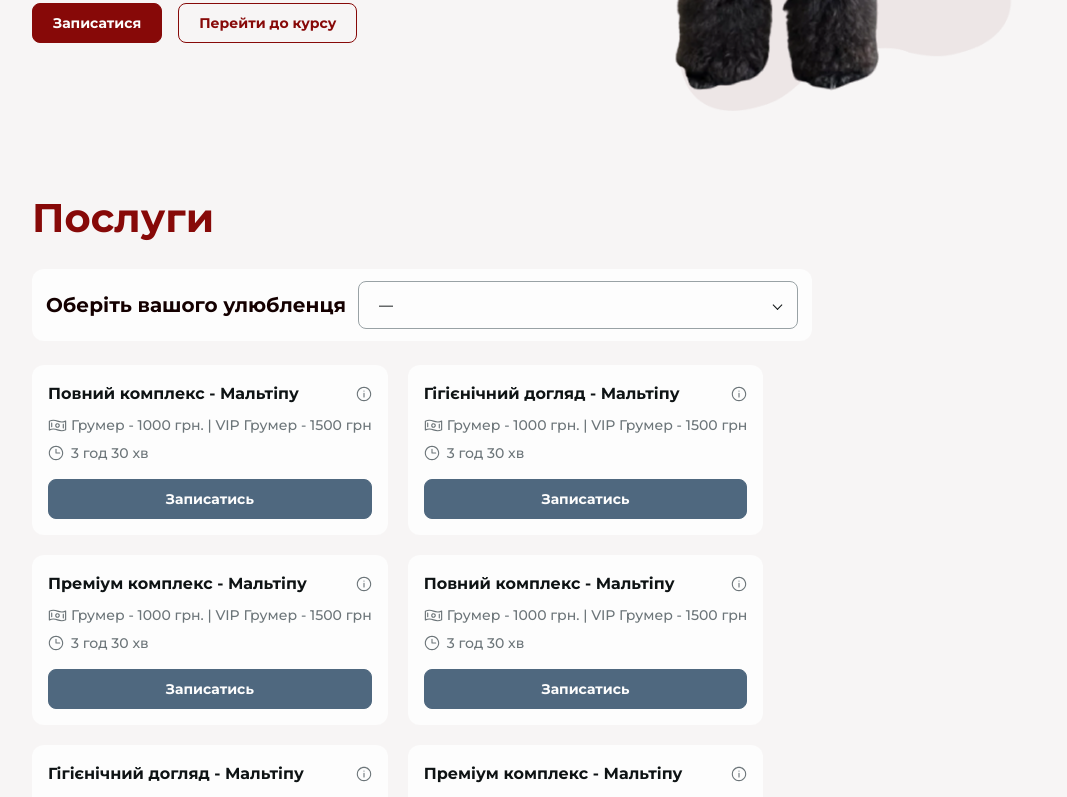
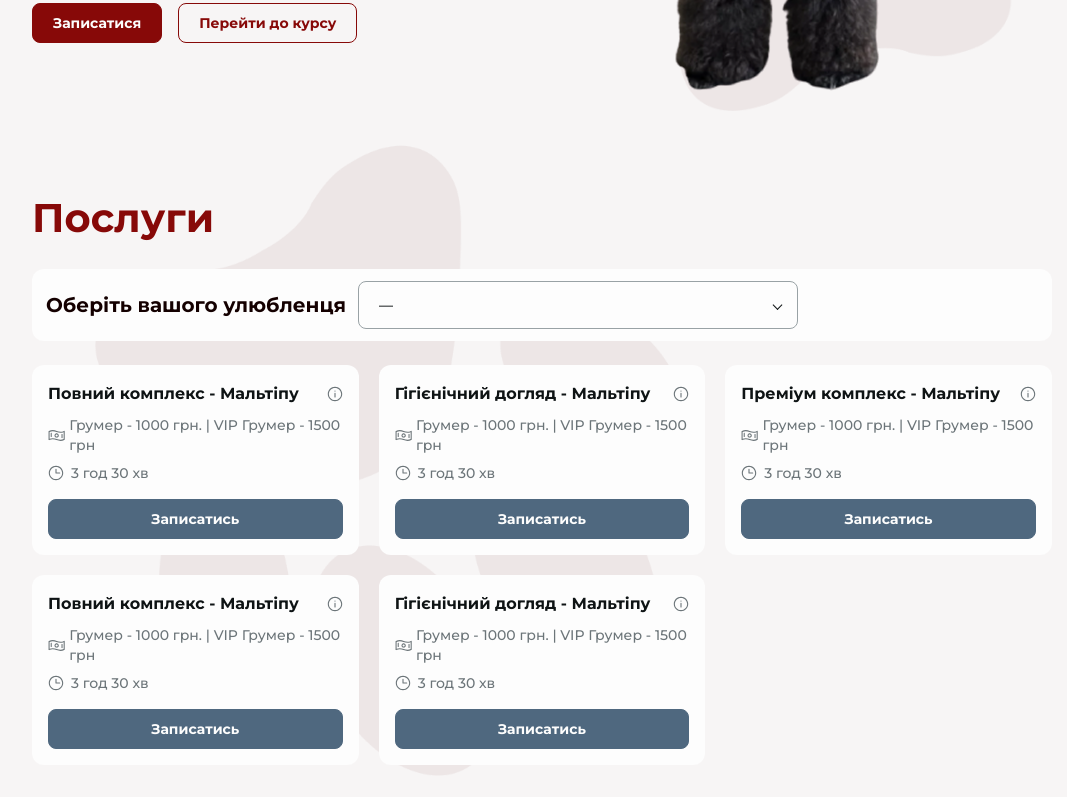
Before and after one commit to mariukhin/bastidot-grooming, a Next.js app in the folder frontend/: page / in a window 1280 px wide. Shown: the part 500-1297 px from the top of the page, without its empty margins (98-1165 px from the left). Built offline with nearby package versions, Linux system fonts and the light colour scheme.

Commit message:
feat: implement services block

```diff
--- a/frontend/src/components/services-block/services-block.module.scss
+++ b/frontend/src/components/services-block/services-block.module.scss
@@ -10,9 +10,15 @@
   padding: 60px 130px;
   gap: 24px;
   height: 100%;
+  background-image: url('./dog-paw.png');
+  background-repeat: no-repeat;
+  background-size: contain;
+  background-position: 25% center;
 
   @include breakpoints.md_r {
     padding: 10px 16px;
+    background-position: center top;
+    background-size: cover;
   }
 
   @include breakpoints.xl {
@@ -44,7 +50,9 @@
   border-radius: 12px;
   background-color: var(--color-white);
 
-  align-self: flex-start;
+  @include breakpoints.sm_r {
+    flex-direction: column;
+  }
 }
 
 .selectBlockText {
@@ -56,6 +64,10 @@
 
 .select {
   width: 440px;
+
+  @include breakpoints.sm_r {
+    width: 333px;
+  }
 }
 
 .serviceContainer {
@@ -63,7 +75,6 @@
   justify-content: flex-start;
   align-items: center;
   align-content: flex-start;
-  align-self: flex-start;
   flex-wrap: wrap;
   gap: 20px;
 }
@@ -71,9 +82,22 @@
 .serviceItemContainer {
   display: flex;
   flex-direction: column;
+  flex-grow: 1;
+  flex-shrink: 1;
   padding: 16px;
   border-radius: 12px;
   background-color: var(--color-white);
   gap: 16px;
-  max-width: 380px;
+  flex-basis: 100%;
+  max-width: 100%;
+
+  @include breakpoints.sm {
+    flex-basis: calc(50% - 10px);
+    max-width: calc(50% - 10px);
+  }
+
+  @include breakpoints.lg {
+    flex-basis: calc(33.33% - (2 * 20px / 3));
+    max-width: calc(33.33% - (2 * 20px / 3));
+  }
 }
--- a/frontend/src/components/services-block/services-block.tsx
+++ b/frontend/src/components/services-block/services-block.tsx
@@ -72,15 +72,6 @@ const ServicesBlock = () => {
       durationHour: 3,
       durationMin: 30,
     },
-    {
-      id: 6,
-      serviceType: 'Преміум комплекс',
-      breedName: 'Мальтіпу',
-      defaultPrice: 1000,
-      vipPrice: 1500,
-      durationHour: 3,
-      durationMin: 30,
-    },
   ];
 
   return (
```
Also changed, not shown: frontend/src/components/services-block/dog-paw.png (added).
